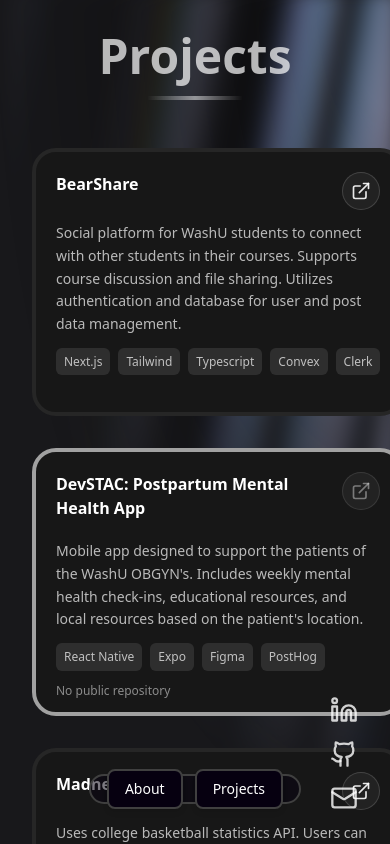
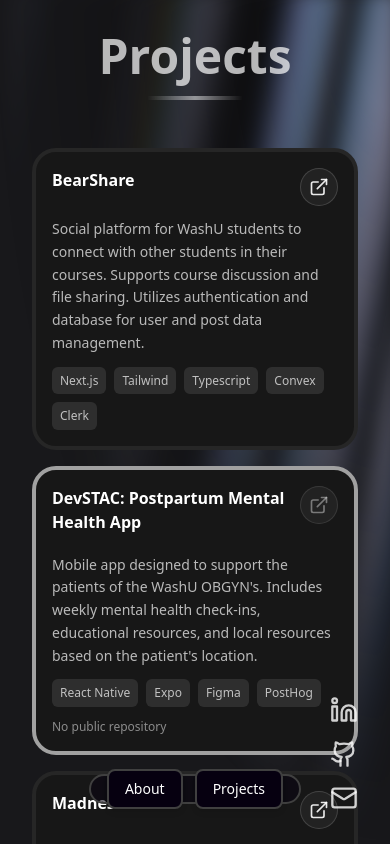
Before and after one commit to Hcordes6/hc-portfolio, a Next.js app: page / in a window 390 px wide. Both pictures are taken after a click on the button "Projects". Built offline with nearby package versions, Linux system fonts and the light colour scheme.

Commit message:
fix: mobile hero padding and project card width

```diff
--- a/app/pages/about.tsx
+++ b/app/pages/about.tsx
@@ -79,7 +79,7 @@
     return (
         <div className="w-full max-w-6xl mx-auto px-4 pb-8 space-y-8">
             {/* Hero */}
-            <section className="w-full min-h-screen mx-auto flex flex-col items-start justify-end pb-[40%] sm:pb-[10%] text-left">
+            <section className="w-full min-h-screen mx-auto flex flex-col items-start justify-end pb-[55%] sm:pb-[10%] text-left">
                 <h1 className="inline-block pb-1 text-5xl sm:text-6xl lg:text-7xl leading-[1.12] font-bold bg-linear-to-r from-white to-white/70 bg-clip-text text-transparent">
                     Henry Cordes
                 </h1>
--- a/app/pages/projects.tsx
+++ b/app/pages/projects.tsx
@@ -57,12 +57,12 @@
                 <div className="w-24 h-1 bg-linear-to-r from-transparent via-white/50 to-transparent mx-auto"></div>
             </div>
 
-            <div className="grid lg:grid-cols-3 gap-8 items-start">
+            <div className="grid lg:grid-cols-3 gap-4 lg:gap-8 items-start">
                 {/* Left Column - Text Content */}
                 {projects.map((project, index) => (
                     <div key={index} className="relative">
-                        <SpotlightCard className="p-5" borderColor={project.isDevSTAC ? "border-neutral-400" : "border-neutral-800"}>
-                            <div className="flex flex-col items-start gap-3 h-55">
+                        <SpotlightCard className="p-4 lg:p-5" borderColor={project.isDevSTAC ? "border-neutral-400" : "border-neutral-800"}>
+                            <div className="flex flex-col items-start gap-3 h-auto lg:h-55">
                                 <div className="flex flex-row w-full justify-between items-start">
                                     <h3 className="text-white font-semibold mb-2">{project.title}</h3>
                                     {project.link ? (
@@ -98,7 +98,7 @@
                                 <p className="text-white/70 text-sm leading-relaxed">
                                     {project.description}
                                 </p>
-                                <div className="flex flex-row items-center gap-2">
+                                <div className="flex flex-wrap items-center gap-2">
                                     {project.techStack.map((tech, index) => (
                                         <span key={index} className="text-white/70 text-xs leading-relaxed bg-white/10 px-2 py-1 rounded-md">
                                             {tech}
```
